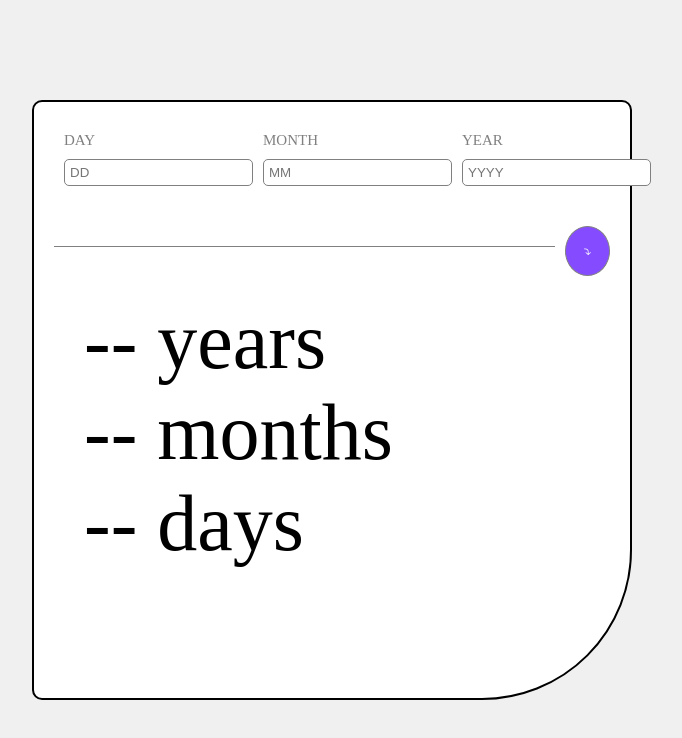
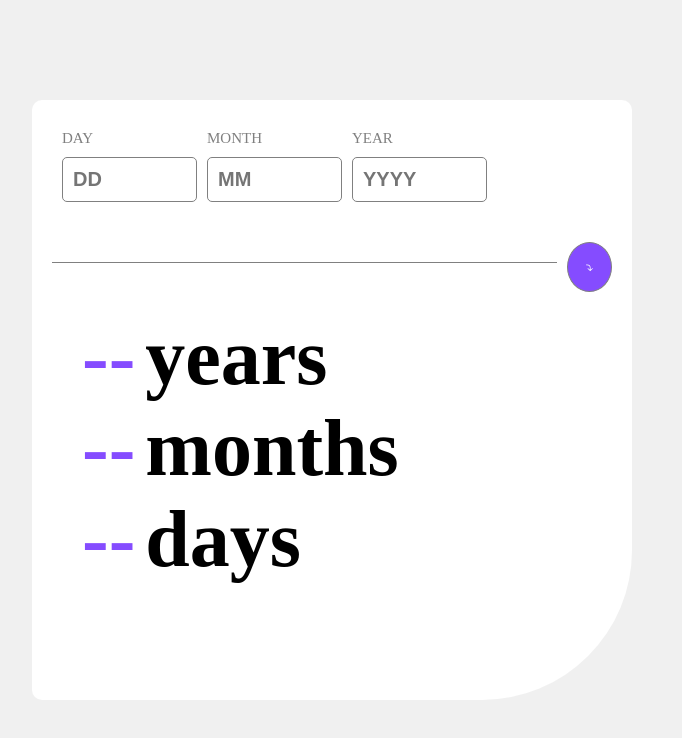
Before and after one commit to Eva-Li80/age-calculator-app-main, a plain HTML site: page index.html in a window 1280 px wide. Shown: the top 738 px of the page, without its empty margins (388-1070 px from the left). Drawn offline with Linux system fonts and the light colour scheme.

Commit message:
some fix

```diff
--- a/index.html
+++ b/index.html
@@ -40,9 +40,9 @@
     </form>
 
     <div id="under-container">
-      <div id="years"><div class="samma">-- years</div></div>
-      <div id="months"><div class="samma">-- months</div></div>
-      <div id="days"><div class="samma">-- days</div></div>
+      <div id="years"><div class="samma">-- </div> years</div>
+      <div id="months"><div class="samma">-- </div>months</div>
+      <div id="days"><div class="samma">-- </div>days</div>
     </div>
   </div>
 
--- a/script.js
+++ b/script.js
@@ -23,9 +23,9 @@ document.addEventListener("DOMContentLoaded", function () {
       ageInMilliseconds %= 2592000000;
       let days = Math.floor(ageInMilliseconds / 86400000);
 
-      let yearsText = `${years} years`;
-      let monthsText = `${months} months`;
-      let daysText = `${days} days`;
+      let yearsText = `${years}`;
+      let monthsText = `${months}`;
+      let daysText = `${days}`;
 
       if (years === 0 && months === 0 && days === 0) {
         underContainer.querySelector("#years div").textContent = "--";
--- a/style.css
+++ b/style.css
@@ -15,7 +15,6 @@ body {
 }
 
 #container {
-  border: 2px solid black;
   border-radius: 10px 10px 150px 10px;
   width: 600px;
   height: 600px;
@@ -33,6 +32,14 @@ margin-left: 20px;
 .col {
     display: flex;
     flex-direction: column;
+    width: 25%;
+
+}
+
+#day, #month, #year {
+    padding: 10px 0 10px 10px;
+    font-weight: bold;
+    font-size: 20px;
 }
 /*
 .row {
@@ -86,10 +93,13 @@ input {
 #years, #months, #days {
     display: flex;
     flex-direction: row;
-    color:  hsl(259, 100%, 65%);;
+    font-weight: bold;
+
 }
 
 .samma{
     margin-left: 20px;
-    color: black;
+    margin-right: 10px;
+    color:  hsl(259, 100%, 65%);
+    font-weight: bold;
 }
```
